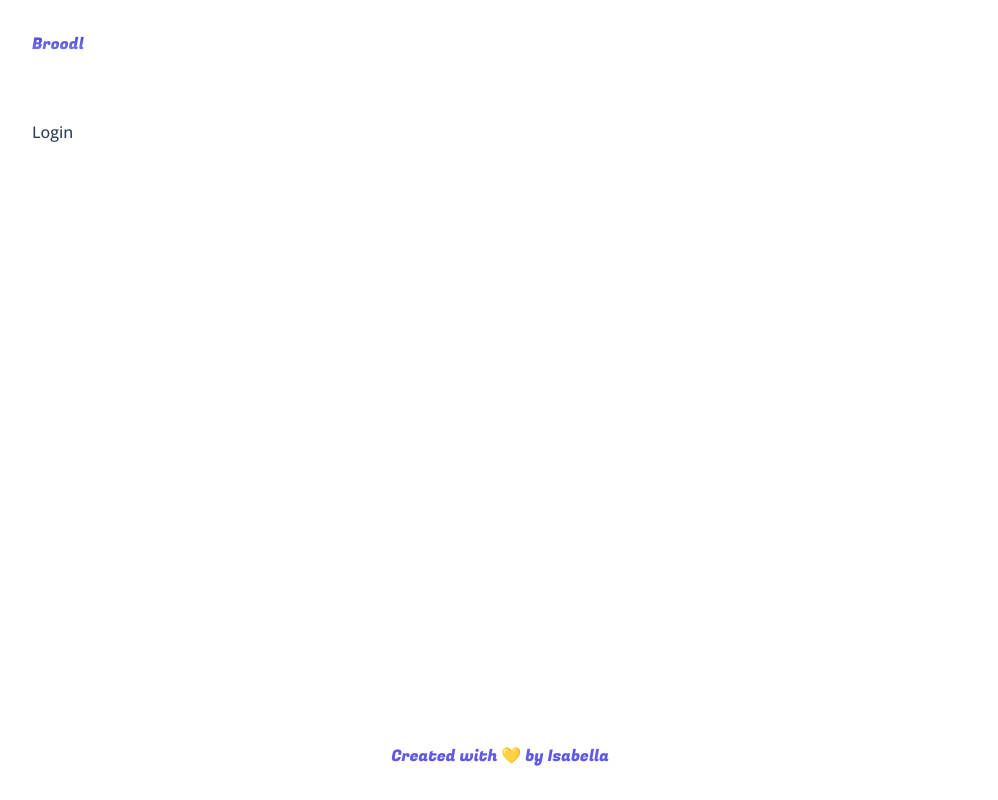
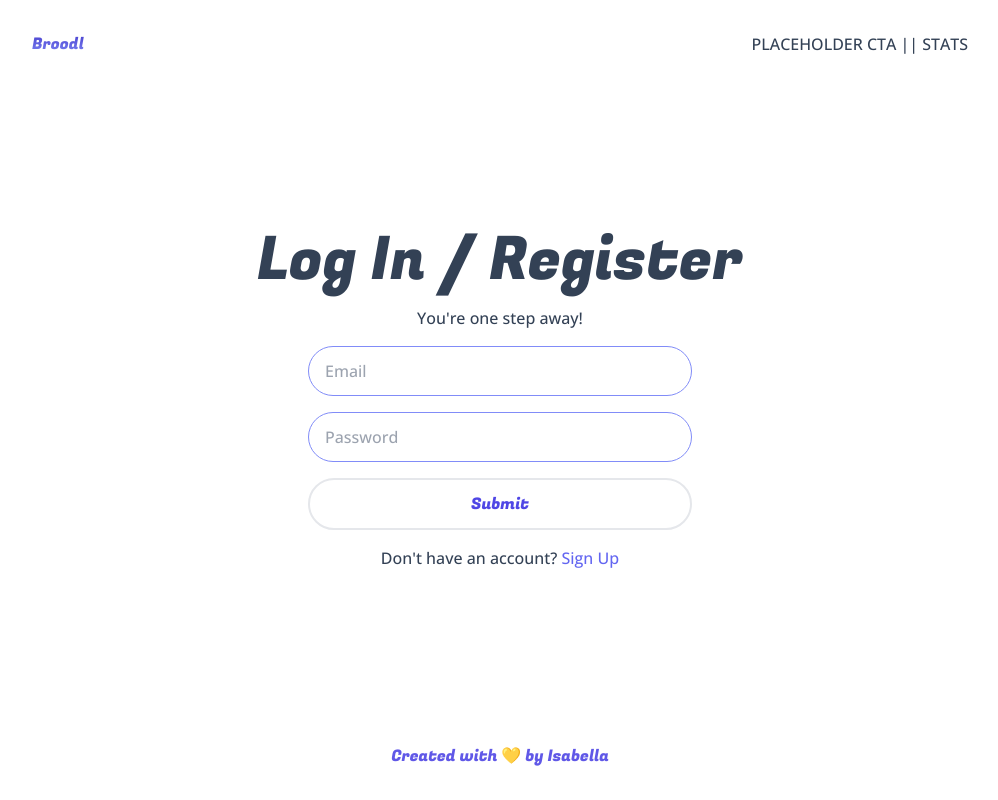
Before and after one commit to isabella-riquetti/broodl, a Next.js app: page /dashboard in a window 1280 px wide. Shown: the whole page, without its empty margins (140-1138 px from the left). Built offline with nearby package versions, Linux system fonts and the light colour scheme.

Commit message:
Login Page Design

```diff
--- a/app/layout.tsx
+++ b/app/layout.tsx
@@ -26,6 +26,9 @@ export default function RootLayout({
   const header = (
     <header className="p-4 sm:p-8 flex items-center justify-between gap-4 ">
       <h1 className={`textGradient text-base font-fugaz`}>Broodl</h1>
+      <div className="flex items-center justify-between">
+        PLACEHOLDER CTA || STATS
+      </div>
     </header>
   );
   const footer = (
--- a/components/Button.tsx
+++ b/components/Button.tsx
@@ -1,14 +1,21 @@
 import React from 'react'
+import cn from 'classnames';
 
 export default function Button({
     text,
-    dark = false
+    dark = false,
+    full = false,
 }: {
     text: string,
-    dark?: boolean
+    dark?: boolean,
+    full?: boolean
 }) {
   return (
-    <button className={`border-2 border-solid rounded-full overflow-hiddenborder-indigo-600 duration-200 hover:opacity-70 ${dark ? "text-white bg-indigo-600" : "text-indigo-600"}`}>
+    <button className={cn("border-2 border-solid rounded-full overflow-hiddenborder-indigo-600 duration-200 hover:opacity-70", {
+      "text-white bg-indigo-600": dark,
+      "text-indigo-600": !dark,
+      "grid place-items-center w-full": full
+    })}>
         <p className='font-fugaz px-6 sm:px-10 whitespace-nowrap py-2 sm:py-3'>{text}</p>
     </button>
   )
--- /dev/null
+++ b/components/Calendar.tsx
@@ -0,0 +1,7 @@
+import React from 'react'
+
+export default function Calendar() {
+  return (
+    <div>Calendar</div>
+  )
+}
--- a/components/Hero.tsx
+++ b/components/Hero.tsx
@@ -1,5 +1,6 @@
 import React from 'react'
 import Button from './Button'
+import Calendar from './Calendar'
 
 export default function Hero() {
   return (
@@ -10,6 +11,7 @@ export default function Hero() {
         <Button text="Sing Up" />
         <Button text="Login" dark />
       </div>
+      <Calendar />
     </div>
   )
 }
--- a/components/Login.tsx
+++ b/components/Login.tsx
@@ -1,7 +1,17 @@
 import React from 'react'
+import Button from './Button'
 
 export default function Login() {
   return (
-    <div>Login</div>
+    <div className="flex flex-col flex-1 justify-center items-center gap-4">
+      <h3 className='font-fugaz text-4xl sm:text-5xl md:text-6xl'>Log In / Register</h3>
+      <p>{"You're one step away!"}</p>
+      <input className='w-full max-w-96 mx-auto px-4 py-2 sm:py-3 border border-solid border-indigo-400 rounded-full outline-none duration-200 hover:border-indigo-600' placeholder='Email' type="email" />
+      <input className='w-full max-w-96 mx-auto px-4 py-2 sm:py-3 border border-solid border-indigo-400 rounded-full outline-none duration-200 hover:border-indigo-600' placeholder='Password' type="password" />
+      <div className='w-full max-w-96 mx-auto'>
+        <Button text="Submit" full />
+      </div>
+      <p className='text-center'>{"Don't have an account?"} <span className='text-indigo-500 cursor-pointer hover:underline'>Sign Up</span></p>
+    </div>
   )
 }
```
Also changed, not shown: package.json (+6 -5 lines), 1 other file (tests, documents, lock files or other folders).
